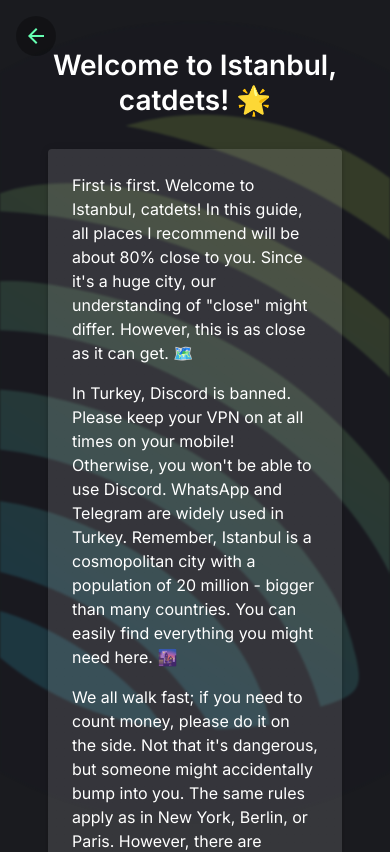
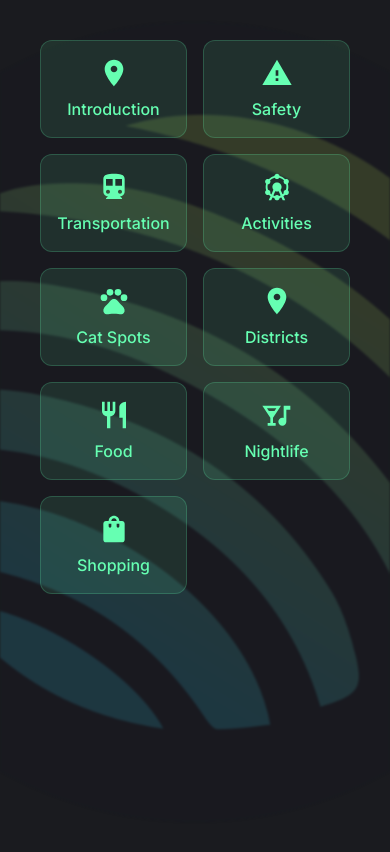
Before and after one commit to whoami42069/catstanbul1, a Next.js app: page / in a window 390 px wide. Shown: the top 852 px of the page. Built offline with nearby package versions, Linux system fonts and the light colour scheme.

Commit message:
Implement mobile grid layout for main menu and improve return navigation

```diff
--- a/src/pages/index.tsx
+++ b/src/pages/index.tsx
@@ -155,7 +155,7 @@ const TabPanel: React.FC<TabPanelProps> = (props) => {
 };
 
 const Home: React.FC = () => {
-    const [selectedTab, setSelectedTab] = React.useState(0);
+    const [selectedTab, setSelectedTab] = React.useState(-1);
     const theme = useTheme();
     const isMobile = useMediaQuery(theme.breakpoints.down('sm'));
 
@@ -165,8 +165,70 @@ const Home: React.FC = () => {
 
     const handleReturnToTabs = () => {
         if (isMobile) {
-            setSelectedTab(-1); // Special value to show only tabs
+            setSelectedTab(-1);
         }
+    };
+
+    const renderMobileGrid = () => {
+        const tabs = [
+            { icon: <LocationOn />, label: "Introduction" },
+            { icon: <Warning />, label: "Safety" },
+            { icon: <DirectionsSubway />, label: "Transportation" },
+            { icon: <Attractions />, label: "Activities" },
+            { icon: <Pets />, label: "Cat Spots" },
+            { icon: <LocationOn />, label: "Districts" },
+            { icon: <Restaurant />, label: "Food" },
+            { icon: <Nightlife />, label: "Nightlife" },
+            { icon: <ShoppingBag />, label: "Shopping" }
+        ];
+
+        return (
+            <Box sx={{
+                display: 'grid',
+                gridTemplateColumns: 'repeat(2, 1fr)',
+                gap: 2,
+                p: 2
+            }}>
+                {tabs.map((tab, index) => (
+                    <Box
+                        key={index}
+                        onClick={() => setSelectedTab(index)}
+                        sx={{
+                            display: 'flex',
+                            flexDirection: 'column',
+                            alignItems: 'center',
+                            justifyContent: 'center',
+                            p: 2,
+                            borderRadius: '12px',
+                            backgroundColor: 'rgba(102,255,178,0.1)',
+                            border: '1px solid rgba(102,255,178,0.2)',
+                            cursor: 'pointer',
+                            transition: 'all 0.3s ease',
+                            '&:hover': {
+                                backgroundColor: 'rgba(102,255,178,0.2)',
+                                transform: 'translateY(-2px)'
+                            }
+                        }}
+                    >
+                        {React.cloneElement(tab.icon, {
+                            sx: {
+                                fontSize: '2rem',
+                                color: '#66FFB2',
+                                mb: 1
+                            }
+                        })}
+                        <Box sx={{
+                            color: '#66FFB2',
+                            textAlign: 'center',
+                            fontSize: '1rem',
+                            fontWeight: 'medium'
+                        }}>
+                            {tab.label}
+                        </Box>
+                    </Box>
+                ))}
+            </Box>
+        );
     };
 
     return (
@@ -195,25 +257,31 @@ const Home: React.FC = () => {
         >
             <Box sx={{ position: 'relative', zIndex: 1, p: 3 }}>
                 {isMobile && selectedTab !== -1 && (
-                    <IconButton
-                        onClick={handleReturnToTabs}
-                        sx={{
+                    <Box sx={{
                         position: 'absolute',
                         top: 16,
                         left: 16,
                         zIndex: 2,
-                            color: '#66FFB2',
+                        display: 'flex',
+                        alignItems: 'center',
+                        gap: 1,
                         backgroundColor: 'rgba(0,0,0,0.3)',
+                        borderRadius: '20px',
+                        padding: '8px 16px',
+                        cursor: 'pointer',
                         '&:hover': {
                             backgroundColor: 'rgba(0,0,0,0.5)',
                         }
-                        }}
-                    >
-                        <ArrowBack />
-                    </IconButton>
+                    }} onClick={handleReturnToTabs}>
+                        <ArrowBack sx={{ color: '#66FFB2' }} />
+                        <Box sx={{ color: '#66FFB2', fontSize: '0.9rem' }}>
+                            Return to main menu
+                        </Box>
+                    </Box>
                 )}
 
                 {(!isMobile || selectedTab === -1) && (
+                    isMobile ? renderMobileGrid() : (
                         <Box sx={{
                             display: 'flex',
                             justifyContent: 'center',
@@ -293,6 +361,7 @@ const Home: React.FC = () => {
                                 </Tabs>
                             </Box>
                         </Box>
+                    )
                 )}
 
                 {(!isMobile || selectedTab !== -1) && (
@@ -327,7 +396,7 @@ const Home: React.FC = () => {
                     </>
                 )}
 
-                {(!isMobile || selectedTab === -1) && (
+                {(!isMobile || selectedTab === -1) && !isMobile && (
                     <Box
                         sx={{
                             width: '100%',
```
Lines whose indentation alone changed are shown as unchanged.
